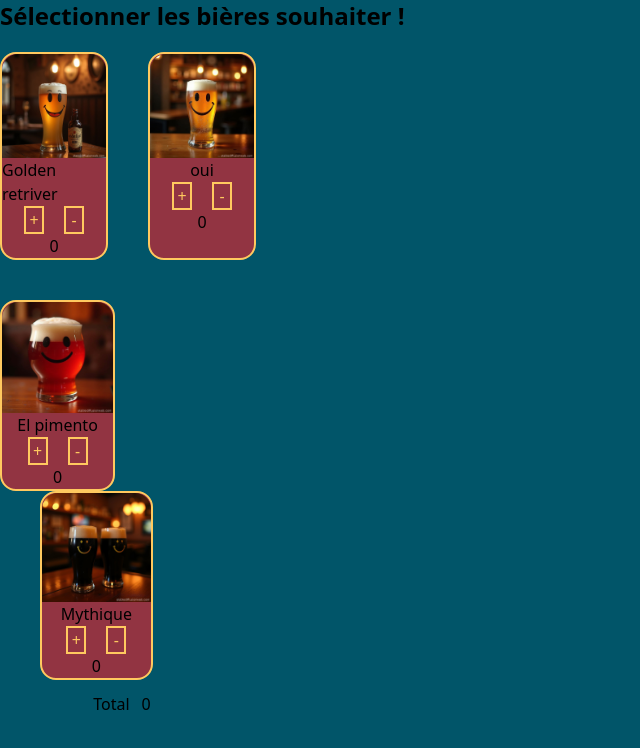
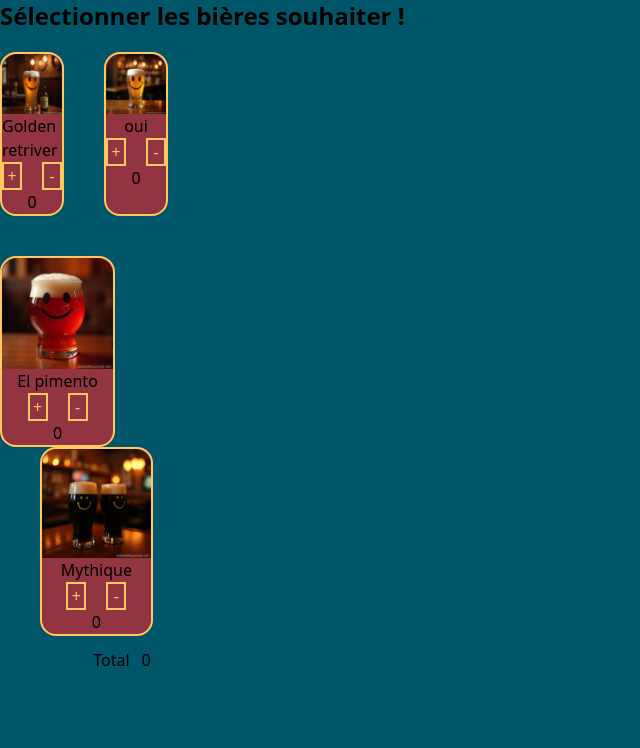
Before and after one commit to AzazelXVV/WebsiteTest, a plain HTML site: page index.html in a window 1280 px wide. Shown: the whole page, without its empty margins (0-640 px from the left). Drawn offline with Linux system fonts and the light colour scheme.

Commit message:
test responsive

```diff
--- a/index.html
+++ b/index.html
@@ -12,25 +12,25 @@
         <h1 class="text-2xl font-bold">Sélectionner les bières souhaiter !</h1>
     </div>
 
-    <div class="inline-flex w-[20%]">
+    <div class="inline-flex w-[20%] md:w-32">
         <div class="border-2 rounded-2xl border-csb_yellow bg-csb_bordeaux">
             <img src="biereRigole.jpg" alt="" width="100%" height="30%" class="rounded-t-2xl">
             <h1 class="flex justify-center">Golden retriver</h1>
             <div class="flex justify-center">
-                <button id="GoldenAdd" class="border-2 border-csb_yellow text-csb_yellow w-5 mr-5" onclick="increment(1)">+</button>
-                <button id="GoldenRemove" class="border-2 border-csb_yellow text-csb_yellow w-5" onclick="decrement(1)">-</button>
+                <button id="GoldenAdd" class="w-5 mr-5 border-2 border-csb_yellow text-csb_yellow" onclick="increment(1)">+</button>
+                <button id="GoldenRemove" class="w-5 border-2 border-csb_yellow text-csb_yellow" onclick="decrement(1)">-</button>
             </div>
 
             <p id="compteur-1" class="flex justify-center">0</p>
 
         </div>
 
-        <div class="border-2 rounded-2xl border-csb_yellow ml-10 bg-csb_bordeaux">
+        <div class="ml-10 border-2 rounded-2xl border-csb_yellow bg-csb_bordeaux">
             <img src="biereSourire.jpg" alt="" width="100%" height="30%" class="rounded-t-2xl">
             <h1 class="flex justify-center">oui</h1>
             <div class="flex justify-center">
-                <button id="GoldenAdd" class="border-2 border-csb_yellow text-csb_yellow w-5 mr-5" onclick="increment(2)">+</button>
-                <button id="GoldenRemove" class="border-2 border-csb_yellow text-csb_yellow w-5" onclick="decrement(2)">-</button>
+                <button id="GoldenAdd" class="w-5 mr-5 border-2 border-csb_yellow text-csb_yellow" onclick="increment(2)">+</button>
+                <button id="GoldenRemove" class="w-5 border-2 border-csb_yellow text-csb_yellow" onclick="decrement(2)">-</button>
             </div>
 
             <p id="compteur-2" class="flex justify-center">0</p>
@@ -45,8 +45,8 @@
             <img src="biereRouge.jpg" alt="" width="100%" height="30%" class="rounded-t-2xl">
             <h1 class="flex justify-center">El pimento</h1>
             <div class="flex justify-center">
-                <button id="GoldenAdd" class="border-2 border-csb_yellow text-csb_yellow w-5 mr-5" onclick="increment(3)">+</button>
-                <button id="GoldenRemove" class="border-2 border-csb_yellow text-csb_yellow w-5" onclick="decrement(3)">-</button>
+                <button id="GoldenAdd" class="w-5 mr-5 border-2 border-csb_yellow text-csb_yellow" onclick="increment(3)">+</button>
+                <button id="GoldenRemove" class="w-5 border-2 border-csb_yellow text-csb_yellow" onclick="decrement(3)">-</button>
             </div>
 
             <p id="compteur-3" class="flex justify-center">0</p>
@@ -57,8 +57,8 @@
             <img src="biereNoir.jpg" alt="" width="100%" height="30%" class="rounded-t-2xl">
             <h1 class="flex justify-center">Mythique</h1>
             <div class="flex justify-center">
-                <button id="GoldenAdd" class="border-2 border-csb_yellow text-csb_yellow w-5 mr-5" onclick="increment(4)">+</button>
-                <button id="GoldenRemove" class="border-2 border-csb_yellow text-csb_yellow w-5" onclick="decrement(4)">-</button>
+                <button id="GoldenAdd" class="w-5 mr-5 border-2 border-csb_yellow text-csb_yellow" onclick="increment(4)">+</button>
+                <button id="GoldenRemove" class="w-5 border-2 border-csb_yellow text-csb_yellow" onclick="decrement(4)">-</button>
             </div>
 
             <p id="compteur-4" class="flex justify-center">0</p>
```
Also changed, not shown: src/output.css.
